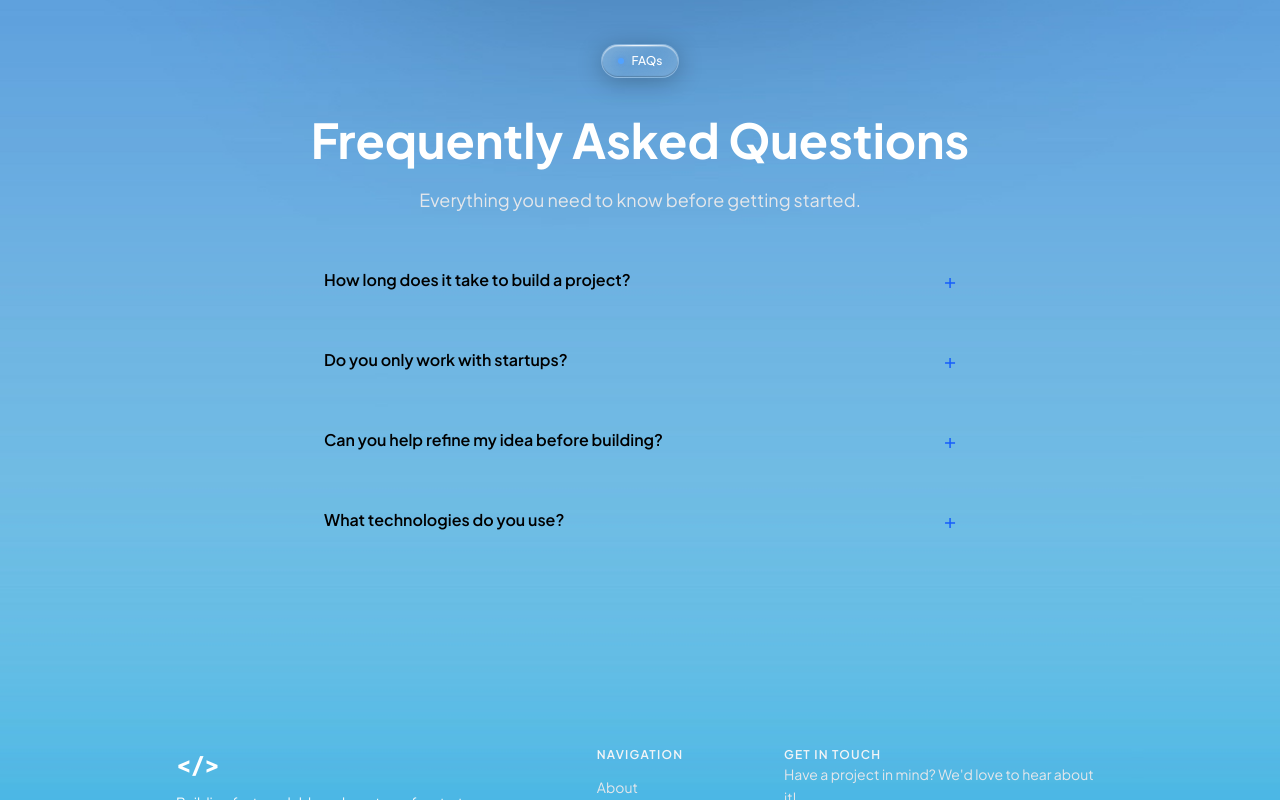
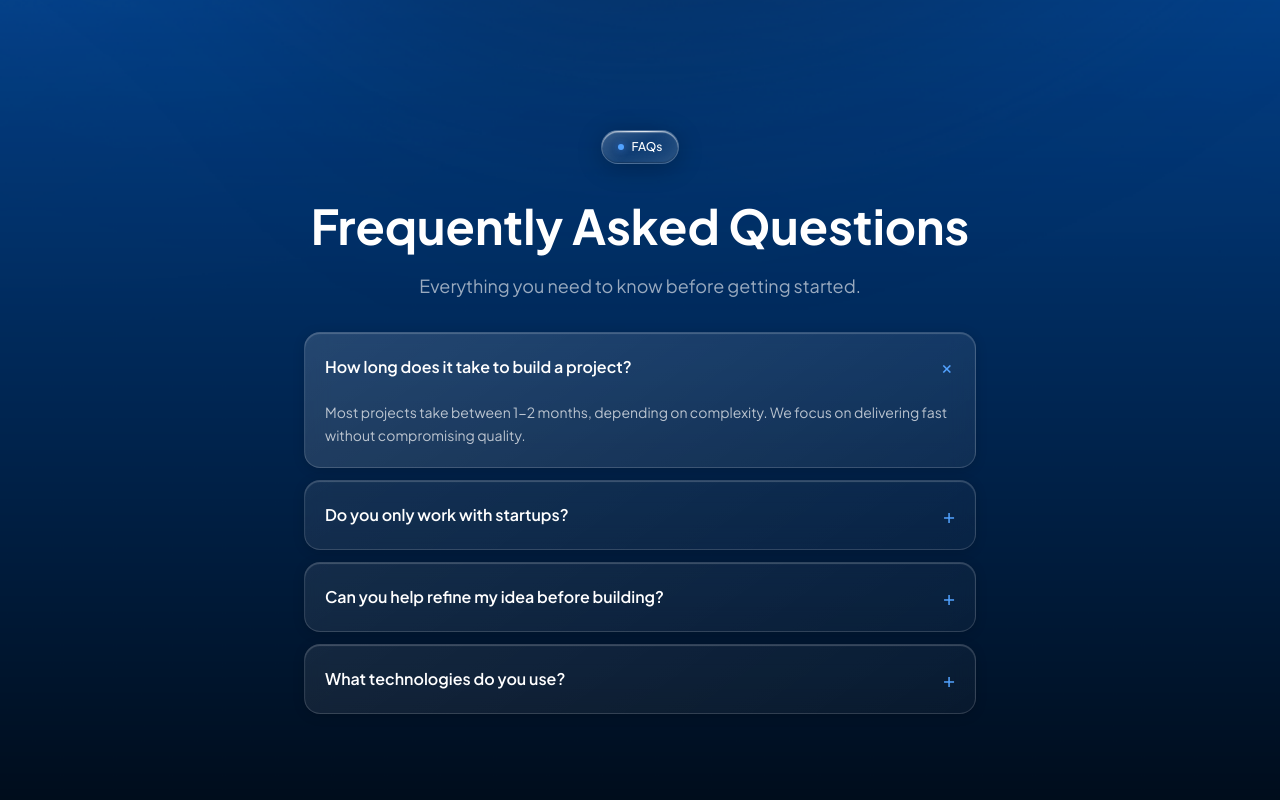
Before and after one commit to 67WebHeads/web-portfolio, a React (Vite) app in the folder frontend/: page / in a window 1280 px wide. Both pictures are taken after a click on the element 640 px from the left and 400 px from the top of the page. Built offline with nearby package versions, Linux system fonts and the light colour scheme.

Commit message:
added bg, tweaked ts out of ts

```diff
--- a/frontend/src/App.jsx
+++ b/frontend/src/App.jsx
@@ -6,13 +6,13 @@ import About from './components/About'
 import Services from './components/Services'
 import FAQS from './components/FAQS'
 import Footer from './components/Footer'
-import hero from './assets/bg_main.webp'
+import background from './assets/Background.webp'
 
 function App() {
   const heroRef = useRef(null)
 
   return (
-    <div className="flex flex-col w-full bg-white bg-cover bg-center" style={{ backgroundImage: `url(${hero})` }}>
+    <div className="flex flex-col w-full bg-white bg-cover bg-center" style={{ backgroundImage: `url(${background})` }}>
       <Navbar heroRef={heroRef} />
       <div className="container p-4 md:p-0">
         <div ref={heroRef}>
--- a/frontend/src/components/FAQS.jsx
+++ b/frontend/src/components/FAQS.jsx
@@ -22,17 +22,23 @@ const faqs = [
 function FAQItem({ q, a, isOpen, onClick }) {
   return (
     <div
-      className=" rounded-2xl  overflow-hidden cursor-pointer text-black"
+      className="rounded-2xl overflow-hidden cursor-pointer border border-white/15 backdrop-blur-md transition-all duration-300"
+      style={{
+        background: isOpen
+          ? 'linear-gradient(145deg, rgba(255,255,255,0.14) 0%, rgba(255,255,255,0.06) 100%)'
+          : 'linear-gradient(145deg, rgba(255,255,255,0.08) 0%, rgba(255,255,255,0.03) 100%)',
+        boxShadow: 'inset 0 1px 1px rgba(255,255,255,0.2), 0 2px 12px rgba(0,0,0,0.15)'
+      }}
       onClick={onClick}
     >
       <div className="flex items-center justify-between p-5">
-        <p className="font-semibold text-sm md:text-base pr-4">{q}</p>
-        <span className={`text-blue-600 text-xl font-light shrink-0 transition-transform duration-300 ${isOpen ? 'rotate-45' : ''}`}>
+        <p className="font-semibold text-sm md:text-base pr-4 text-white">{q}</p>
+        <span className={`text-blue-400 text-xl font-light shrink-0 transition-transform duration-300 ${isOpen ? 'rotate-45' : ''}`}>
           +
         </span>
       </div>
       <div className={`transition-all duration-300 ease-in-out ${isOpen ? 'max-h-40 opacity-100' : 'max-h-0 opacity-0'}`}>
-        <p className="text-sm text-black/80 leading-relaxed px-5 pb-5">{a}</p>
+        <p className="text-sm text-white/70 leading-relaxed px-5 pb-5">{a}</p>
       </div>
     </div>
   )
@@ -40,11 +46,10 @@ function FAQItem({ q, a, isOpen, onClick }) {
 
 function FAQS() {
   const [openIndex, setOpenIndex] = useState(null)
-
   const toggle = (i) => setOpenIndex(openIndex === i ? null : i)
 
   return (
-    <div className='min-h-dvh flex flex-col items-center justify-center text-white gap-4'>
+    <section id="faqs" className='min-h-dvh flex flex-col items-center justify-center text-white gap-4'>
       <div
         className="inline-flex items-center gap-2 px-4 py-2 mb-4 rounded-full border border-white/20 text-white text-xs font-medium backdrop-blur-xl relative"
         style={{
@@ -63,11 +68,11 @@ function FAQS() {
         <span className="w-1.5 h-1.5 rounded-full bg-blue-400 inline-block shadow-[0_0_6px_rgba(59,130,246,0.6)]" />
         FAQs
       </div>
+
       <h2 className='text-4xl md:text-5xl font-bold leading-tight text-center'>
         Frequently Asked Questions
       </h2>
-
-      <p className='text-gray-200 text-base md:text-lg text-center'>
+      <p className='text-white/60 text-base md:text-lg text-center'>
         Everything you need to know before getting started.
       </p>
 
@@ -82,8 +87,7 @@ function FAQS() {
           />
         ))}
       </div>
-
-    </div>
+    </section>
   )
 }
 
--- a/frontend/src/components/Footer.jsx
+++ b/frontend/src/components/Footer.jsx
@@ -6,8 +6,7 @@ import {
 const navLinks = [
   { label: 'About',    href: '#about' },
   { label: 'Services', href: '#services' },
-  { label: 'Works',    href: '#works' },
-  { label: 'FAQ',      href: '#faq' },
+  { label: 'FAQ',      href: '#faqs' },
 ]
 
 const socials = [
@@ -66,8 +65,8 @@ function Footer() {
         </div>
 
         <div className='flex flex-col  max-w-xs'>
-          <p className='text-xs font-semibold uppercase tracking-widest text-gray-100'>Get in touch</p>
-          <p className='text-sm text-gray-200 leading-relaxed'>
+          <p className='text-xs font-semibold uppercase tracking-widest text-gray-100 mb-2'>Get in touch</p>
+          <p className='text-sm text-gray-200 leading-relaxed '>
             Have a project in mind?  We'd love to hear about it!
           </p>
           <div className="grow"></div>
--- a/frontend/src/components/Services.jsx
+++ b/frontend/src/components/Services.jsx
@@ -1,32 +1,35 @@
 import React, { useRef } from 'react'
-import { Code, Monitor, Storage, Security } from '@mui/icons-material'
+import { Code } from '@mui/icons-material'
 import { motion } from 'framer-motion'
 import ArrowBackIosNewIcon from '@mui/icons-material/ArrowBackIosNew'
 import ArrowForwardIosIcon from '@mui/icons-material/ArrowForwardIos'
+import WebAssetIcon from '@mui/icons-material/WebAsset';
+import SettingsSuggestIcon from '@mui/icons-material/SettingsSuggest';
+import TimelineIcon from '@mui/icons-material/Timeline';
 
 const services = [
   {
-    icon: <Code />,
-    title: 'Web development',
-    desc: 'Full-stack apps built with React, Node, and modern tools.',
+    icon: <WebAssetIcon />,
+    title: 'Business Website',
+    desc: 'Get a simple, fast website to showcase your business online.',
     image: null
   },
   {
-    icon: <Monitor />,
-    title: 'System Delivery',
-    desc: 'Launch your system fast without sacrificing quality.',
+    icon: <Code />,
+    title: 'Custom System Development',
+    desc: 'We build systems that fit how your business works.',
     image: null
   },
   {
-    icon: <Storage />,
-    title: 'Backend & APIs',
-    desc: 'Scalable server logic, databases, and REST or APIs.',
+    icon: <SettingsSuggestIcon />,
+    title: 'Business Process Automation',
+    desc: 'We help you save time by automating repetitive tasks.',
     image: null
   },
   {
-    icon: <Security />,
-    title: 'System architecture',
-    desc: 'Designed to scale from day one with clean, maintainable structure.',
+    icon: <TimelineIcon />,
+    title: 'Data Analytics & Dashboards',
+    desc: 'See your sales and performance clearly in one place.',
     image: null
   },
 ]
```
Also changed, not shown: frontend/src/assets/Background.webp (added). Lines whose indentation alone changed are shown as unchanged.
